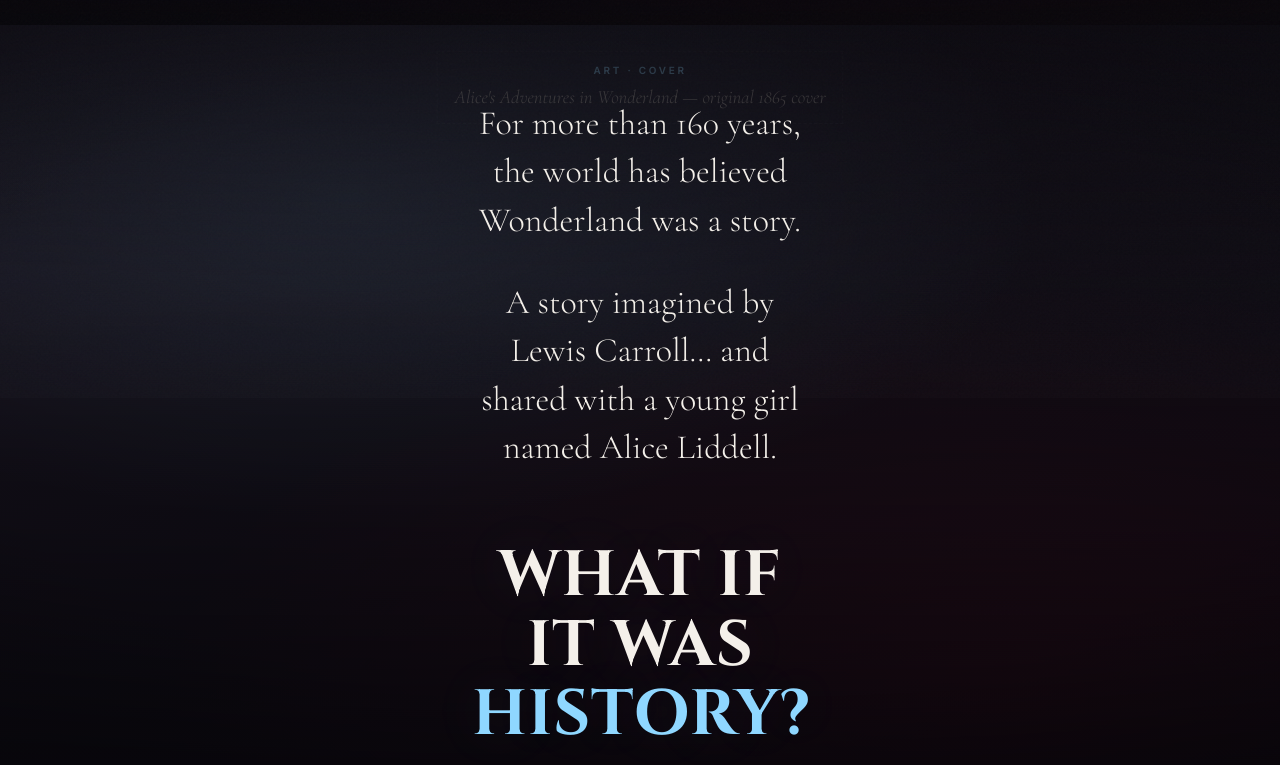
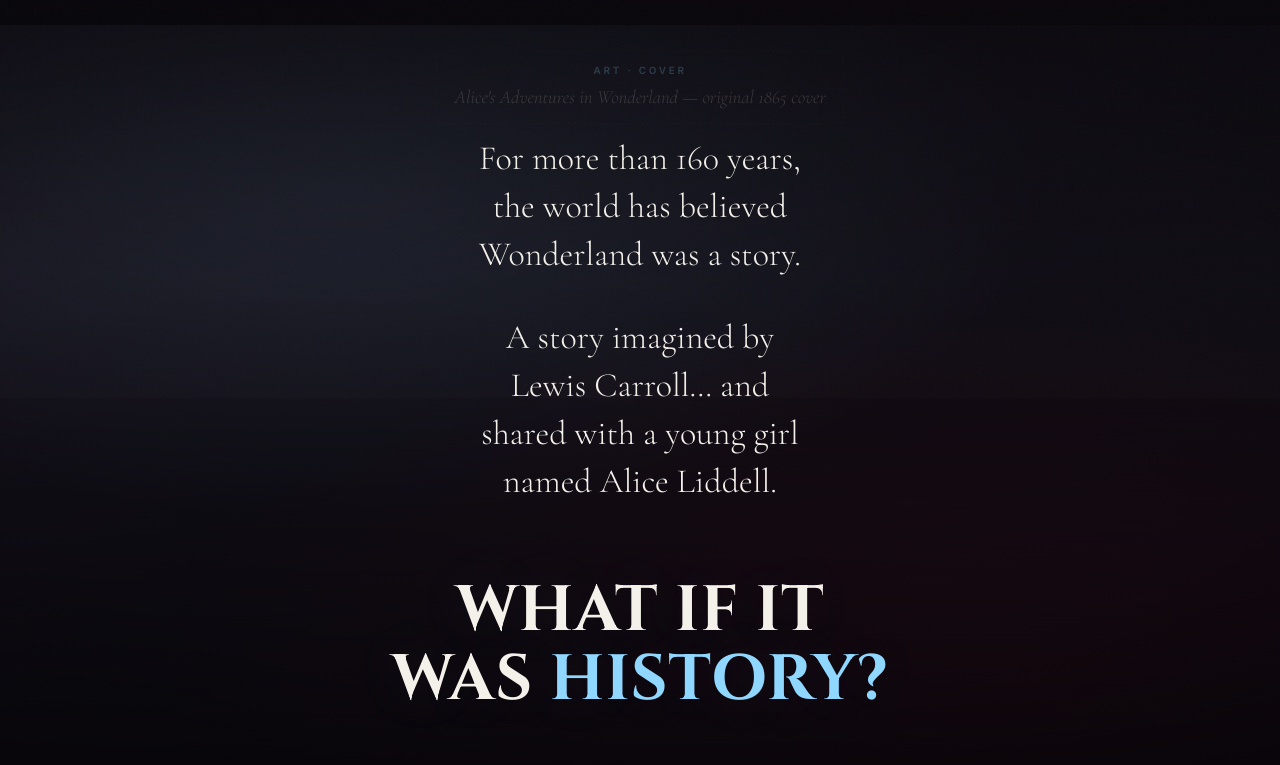
Before and after one commit to PJHaarsma/lgw-concept, a plain HTML site: page index.html in a window 1280 px wide. Shown: the part 775-1540 px from the top of the page. Drawn offline with nearby package versions, Linux system fonts and the light colour scheme.

Commit message:
fix: widen headline column so hero wraps to balanced centered lines

```diff
--- a/index.html
+++ b/index.html
@@ -104,11 +104,11 @@
       radial-gradient(120% 90% at 50% 45%, transparent 45%, rgba(6,5,9,.6) 100%);
   }
 
-  .panel .content{ position:relative; z-index:2; width:100%; max-width:24ch; text-align:center; }
-  .panel.wide .content{ max-width:34ch; }
+  .panel .content{ position:relative; z-index:2; width:100%; max-width:min(90vw,600px); text-align:center; }
+  .panel.wide .content{ max-width:min(92vw,680px); }
 
   /* ---------- TYPE ---------- */
-  .line{ font-family:var(--editorial); font-weight:300; font-size:clamp(21px,4.6vw,34px); line-height:1.42; color:var(--bone); text-wrap:balance; }
+  .line{ font-family:var(--editorial); font-weight:300; font-size:clamp(21px,4.6vw,34px); line-height:1.42; color:var(--bone); text-wrap:balance; max-width:24ch; margin-left:auto; margin-right:auto; }
   .line + .line{ margin-top:1em; }
   .line b{ font-weight:500; font-style:normal; }
   .em-blue{ color:var(--glow); }
```
